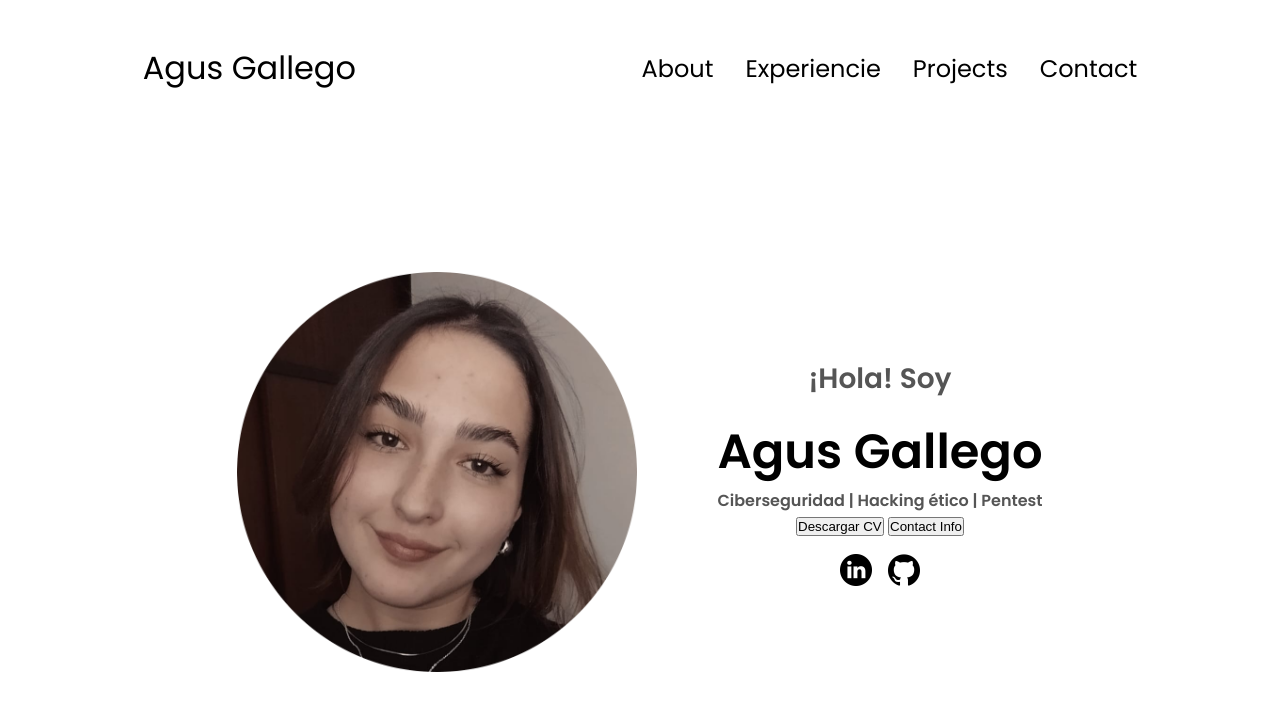
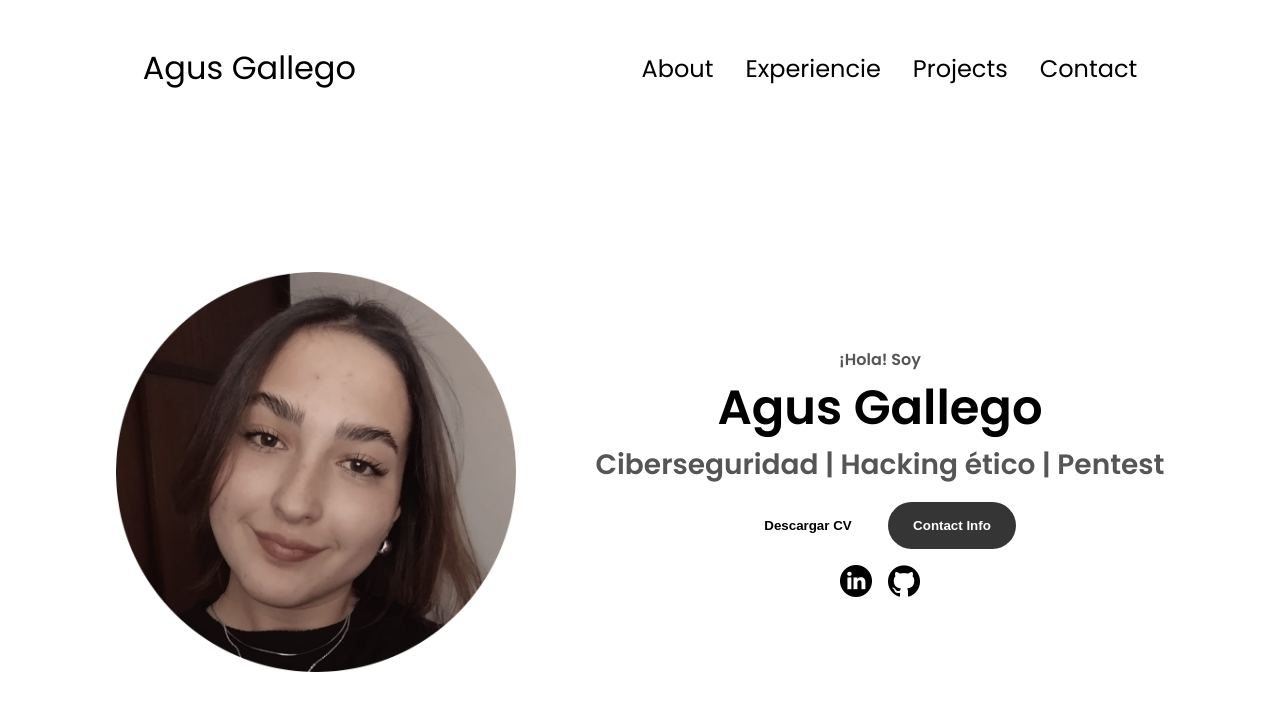
Before and after one commit to Agusgallego/agusgallego.github.io, a plain HTML site: page index.htm in a window 1280 px wide. Drawn offline with Linux system fonts and the light colour scheme.

Commit message:
Update styles.css

```diff
--- a/styles.css
+++ b/styles.css
@@ -154,7 +154,7 @@ section {
 .section_text_p1 {
     text-align: center;
 }
-.section_text_p1 {
+.section_text_p2 {
     font-size: 1.75rem;
     margin-bottom: 1rem;
 }
@@ -172,3 +172,43 @@ section {
     cursor: pointer;
     height: 2rem;
 }
+
+/* BUTTONS */
+.btn-container {
+    display: flex;
+    justify-content: center;
+    gap: 1rem;
+}
+.btn{
+    font-weight: 600;
+    transition: all 300ms ease;
+    padding: 1rem;
+    width: 8rem;
+    border-radius: 2rem;
+}
+.btn-color-1,
+.btn-color-2 {
+    border: rgb(53,53,53);
+}
+.btn-color-1:hover,
+.btn-color-2:hover {
+   cursor: pointer;
+}
+
+.btn-color-1,
+.btn-color-2:hover {
+   background: rgb(53, 53, 53);
+   color: white;
+}
+.btn-color-1:hover{
+    background:rgb(0,0,0);
+}
+.btn-color-2{
+    background: none;
+}
+.btn-color-2:hover{
+    border: rgb(255,255,255) 0.1rem solid;
+}
+.btn-container{
+    gap: 1rem;
+}
```
